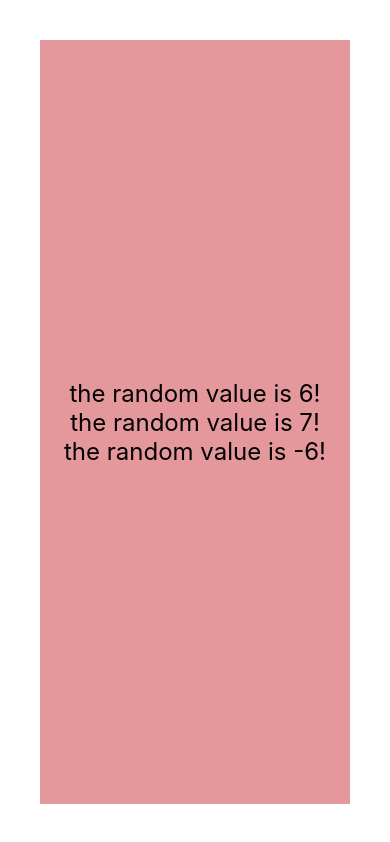
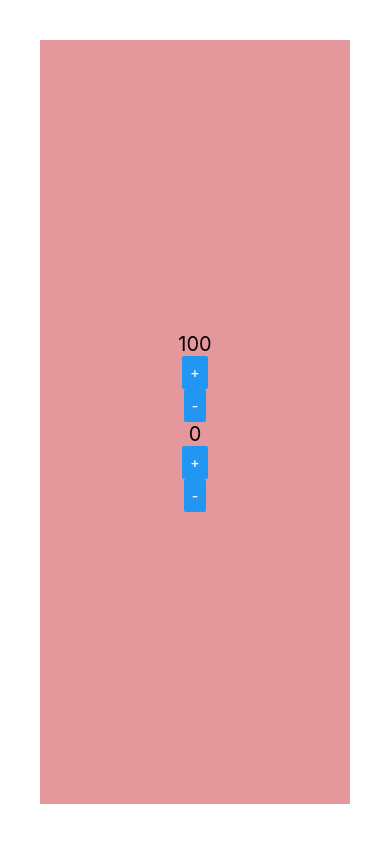
Before and after one commit to luisadebarros/ReactNative-Fundamentals, a React Native app in the folder ReactNativeFundamentals/: screen / in a window 390 px wide. Built offline with nearby package versions, Linux system fonts and the light colour scheme.

Commit message:
useState, fragment componet and snippets

```diff
--- a/ReactNativeFundamentals/src/App.js
+++ b/ReactNativeFundamentals/src/App.js
@@ -1,41 +1,66 @@
+/** fora das chaves ele exporta o default
+ *  e dentro algum expecífico (functions)
+ * import Oficial, { ComponentTwo,
+ * ComponentThre } from './components/Multi'*/
+
 import React from 'react'
 import { View, StyleSheet } from 'react-native'
+import Couting from './components/Couting'
+// import Button from './components/Button'
 // import FirstC from './components/FirstComponent'
-import MinMax from './components/MinMax'
-import Random from './components/Random'
-
-// fora das chaves ele exporta o default e dentro algum expecífico (functions)
-import Oficial, { ComponentTwo, ComponentThree } from './components/Multi'
+// import MinMax from './components/MinMax'
+// import Random from './components/Random'
+// import Title from './components/Title'
 
 
-// react foi primeiro pra web e dps ap/ android e etc
-// cada arquivo desse é um component
-// raiz dos components
+/**
+ react foi primeiro pra web e dps app/android e etc
+ cada arquivo desse é um component
+ raiz dos components
+*/
 
-// export default () => {
-//   // jsx é html que é interpretado como javascript
-//   // ele faz uma tradução direta para o que está usando (IOS, Android, web)
-//   return <Text>First Component!!</Text>
-// }
+/**export default () => {
+ jsx é html que é interpretado como javascript
+ele faz uma tradução direta para o que está usando (IOS, Android, web)
+return <Text>First Component!!</Text>
+}
+*/
 
 // precisa fechar as tags
 
 export default () => (
   <View style = {style.App}>
-    {/* // dentro de uma chaves a gente pode usar como o javascript  */}
-    {/* instânciando um componente */}
 
-    {/* <MinMax min = {1} max ={20} /> */}
-    {/* <MinMax min = {-5} max = {9} /> */}
+    {/* dentro de uma chaves,
+     a gente pode usar como o javascript
+     instânciando um componente */}
 
-    <Random min = {5} max = {9}/>
-    <Random min = {3} max = {17}/>
-    <Random min = {-9} max = {-1}/>
+     <Couting inicial = {100} quant = {0}/>
+
+    {/* <Button
+
+    /> */}
 
     {/* <Oficial />
     <ComponentTwo />
     <ComponentThree />
-    <FirstC /> */}
+    <FirstC /> */
+
+    /* <MinMax min = {1} max ={20} />
+     <MinMax min = {-5} max = {9} /> */
+
+    /* <Random min = {5} max = {9}/>
+    <Random min = {3} max = {17}/>
+    <Random min = {-9} max = {-1}/> */
+
+    /* <Title
+      title = "hi! welcome to our page!"
+      subtitle = "this a page just to test React things"
+    /> */
+    }
+
+
+
   </View>
 )
 
--- /dev/null
+++ b/ReactNativeFundamentals/src/components/Button.js
@@ -0,0 +1,26 @@
+import React from 'react'
+import { Button } from 'react-native'
+import style from './style'
+
+export default props => {
+
+    function execute() {
+        console.warn('hm... execute')
+    }
+
+    return (
+        <>
+            <Button
+                title = "Execute One."
+                onPress={execute}
+            />
+
+            <Button
+                title = "Execute Two."
+                onPress={() => {
+                    console.warn("second execute")
+                }}
+            />
+        </>
+    )
+}
--- /dev/null
+++ b/ReactNativeFundamentals/src/components/Couting.js
@@ -0,0 +1,32 @@
+// hooks = ganchos, que ajudam o framework detectar as coisas
+// no caso do useState = mudanças
+import React, {useState} from 'react'
+import { Text, Button } from 'react-native'
+import style from './style'
+
+
+export default props => {
+
+    const [number, setNumber] = useState(props.inicial)
+    const [quant, setQuant] = useState(props.quant)
+
+
+    const incN = () => setNumber(number + quant)
+    const descN = () => setNumber(number - quant)
+
+    const incQ = () => setQuant(quant + 1)
+    const descQ = () => setQuant(quant - 1)
+
+    return (
+        <>
+            <Text style = {style.txtM}>{number}</Text>
+            <Button title = "+" onPress={incN}/>
+            <Button title = "-" onPress={descN}/>
+
+            <Text style = {style.txtM}>{quant}</Text>
+            <Button title = "+" onPress={incQ}/>
+            <Button title = "-" onPress={descQ}/>
+        </>
+
+    )
+}
--- /dev/null
+++ b/ReactNativeFundamentals/src/components/Title.js
@@ -0,0 +1,15 @@
+import React from 'react'
+import { View, Text } from 'react-native'
+import style from './style'
+
+
+export default props => {
+    return (
+        // para retornar 2 elementos direto,
+        // sem estar dento de uma view ou um react.fragment ou <>
+        <>
+            <Text style = {style.txtB}>{props.title}</Text>
+            <Text style = {style.txtM}>{props.subtitle}</Text>
+        </>
+    )
+}
```
